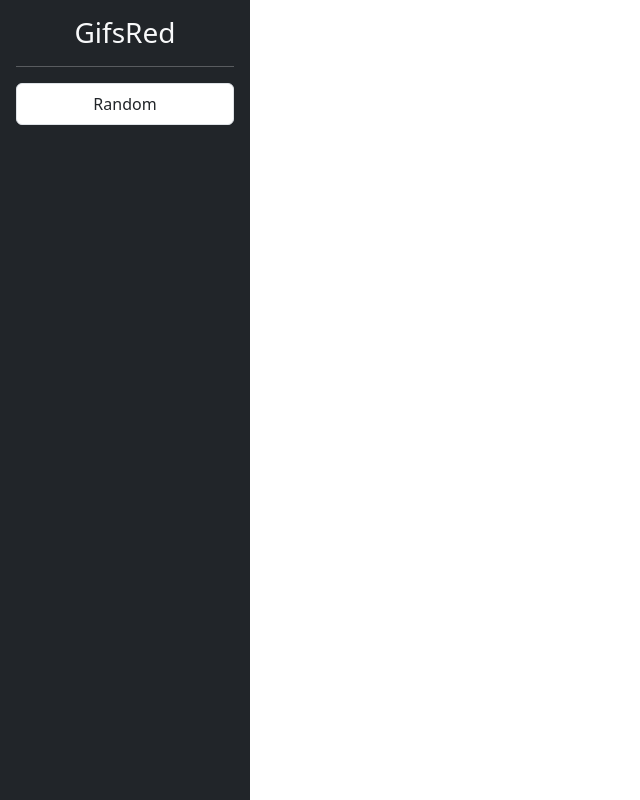
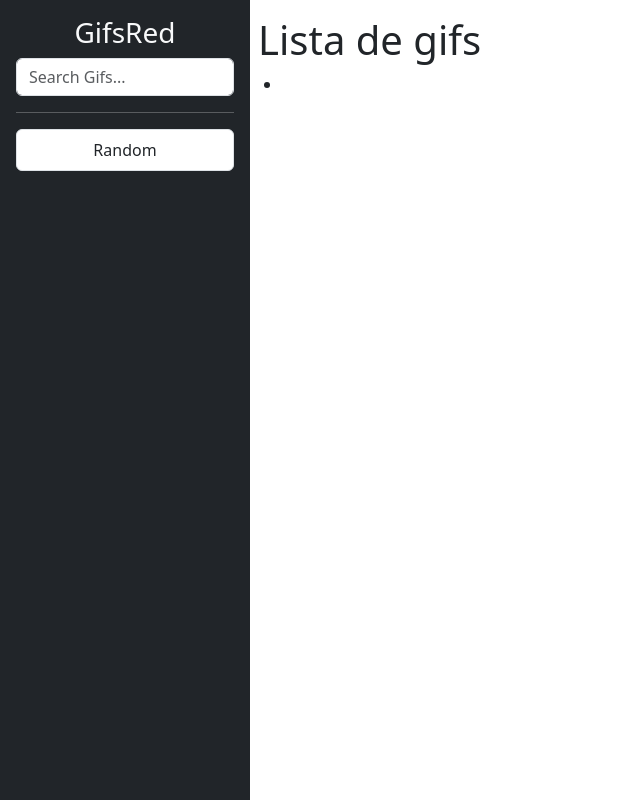
Before and after one commit to PavDev3/gifsRed, an Angular app: page / in a window 1280 px wide. Shown: the whole page, without its empty margins (0-640 px from the left). Built offline with nearby package versions, Linux system fonts and the light colour scheme.

Commit message:
body,list, sidebar and searchbox

```diff
--- a/src/app/app.component.ts
+++ b/src/app/app.component.ts
@@ -1,13 +1,13 @@
 import { Component } from '@angular/core';
 import { RouterOutlet } from '@angular/router';
-import { NameComponent } from './gifs/components/body/body.component';
+import { BodyComponent } from './gifs/components/body/body.component';
 
 @Component({
   selector: 'app-root',
   standalone: true,
   templateUrl: './app.component.html',
   styleUrl: './app.component.css',
-  imports: [RouterOutlet, NameComponent],
+  imports: [RouterOutlet, BodyComponent],
 })
 export class AppComponent {
   title = 'gifsRed';
--- a/src/app/gifs/components/body/body.component.html
+++ b/src/app/gifs/components/body/body.component.html
@@ -1,3 +1,4 @@
 <div class="d-flex">
   <shared-sideBar></shared-sideBar>
+  <app-gifs-list class="flex-xl-fill"></app-gifs-list>
 </div>
--- a/src/app/gifs/components/body/body.component.ts
+++ b/src/app/gifs/components/body/body.component.ts
@@ -1,11 +1,12 @@
 import { CommonModule } from '@angular/common';
 import { Component } from '@angular/core';
 import { SideBarComponent } from '../../../shared/components/sideBar/side-bar.component';
+import { GifsListComponent } from '../gifs-list/gifs-list.component';
 
 @Component({
   selector: 'app-gifs-body',
   standalone: true,
   templateUrl: './body.component.html',
-  imports: [CommonModule, SideBarComponent],
+  imports: [CommonModule, SideBarComponent, GifsListComponent],
 })
-export class NameComponent {}
+export class BodyComponent {}
--- /dev/null
+++ b/src/app/gifs/components/gifs-list/gifs-list.component.html
@@ -0,0 +1,8 @@
+<div class="row p-13">
+  <div class="col-12 pt-2">
+    <h1 class="d-flex m-2">Lista de gifs</h1>
+    <ul>
+      <li></li>
+    </ul>
+  </div>
+</div>
--- /dev/null
+++ b/src/app/shared/components/searchBox/searchBox.component.ts
@@ -0,0 +1,16 @@
+import { Component } from '@angular/core';
+
+@Component({
+  selector: 'search-box',
+  standalone: true,
+  template: `
+    <form>
+      <input
+        type="text"
+        class="form-control my-2"
+        placeholder="Search Gifs..."
+      />
+    </form>
+  `,
+})
+export class SearchBoxComponent {}
--- a/src/app/shared/components/sideBar/side-bar.component.html
+++ b/src/app/shared/components/sideBar/side-bar.component.html
@@ -1,5 +1,6 @@
 <div class="bg-dark border-right p-3" id="sidebar">
   <h3 class="text-light text-center">GifsRed</h3>
+  <search-box></search-box>
   <hr class="text-white" />
   <div class="list-group list-reset">
     <button class="list-group-item list-group-item-action text-center">
--- a/src/app/shared/components/sideBar/side-bar.component.ts
+++ b/src/app/shared/components/sideBar/side-bar.component.ts
@@ -1,10 +1,11 @@
 import { Component } from '@angular/core';
+import { SearchBoxComponent } from '../searchBox/searchBox.component';
 
 @Component({
   selector: 'shared-sideBar',
   standalone: true,
-  imports: [],
   templateUrl: './side-bar.component.html',
   styleUrl: './side-bar.component.css',
+  imports: [SearchBoxComponent],
 })
 export class SideBarComponent {}
```
Also changed, not shown: src/app/gifs/components/gifs-list/gifs-list.component.ts (added, +12 -0 lines), src/app/gifs/components/gifs-list/gifs-list.component.css (added), 1 other file (tests, documents, lock files or other folders).
